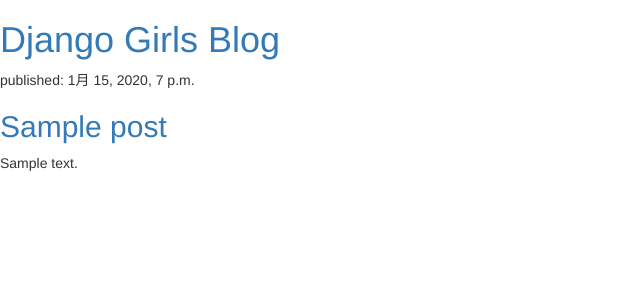
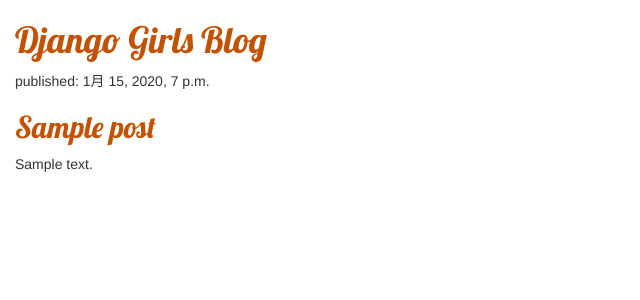
Before and after one commit to KobaTomo/my-first-blog, a Django app: page / in a window 1280 px wide. Shown: the top 300 px of the page, without its empty margins (0-640 px from the left). Run offline with Django 3.2, Linux system fonts and the light colour scheme; tables that the repository leaves empty hold one stand-in row (values such as "Sample post"); some libraries are stand-ins or nearby versions.

Commit message:
Changed Post List Add CSS Style

```diff
--- /dev/null
+++ b/blog/static/css/blog.css
@@ -0,0 +1,8 @@
+h1 a, h2 a {
+    color: #C25100;
+    font-family: 'Lobster';
+}
+
+body {
+    padding-left: 15px;
+}
--- a/blog/templates/blog/post_list.html
+++ b/blog/templates/blog/post_list.html
@@ -1,8 +1,11 @@
+{% load static %}
 <!DOCTYPE html>
 <html lang="en">
 <head>
     <link rel="stylesheet" href="//maxcdn.bootstrapcdn.com/bootstrap/3.2.0/css/bootstrap.min.css">
     <link rel="stylesheet" href="//maxcdn.bootstrapcdn.com/bootstrap/3.2.0/css/bootstrap-theme.min.css">
+    <link href="//fonts.googleapis.com/css?family=Lobster&subset=latin,latin-ext" rel="stylesheet" type="text/css">
+    <link rel="stylesheet" href="{% static 'css/blog.css' %}">
     <meta charset="UTF-8">
     <title>Django Girls blog</title>
 </head>
```
